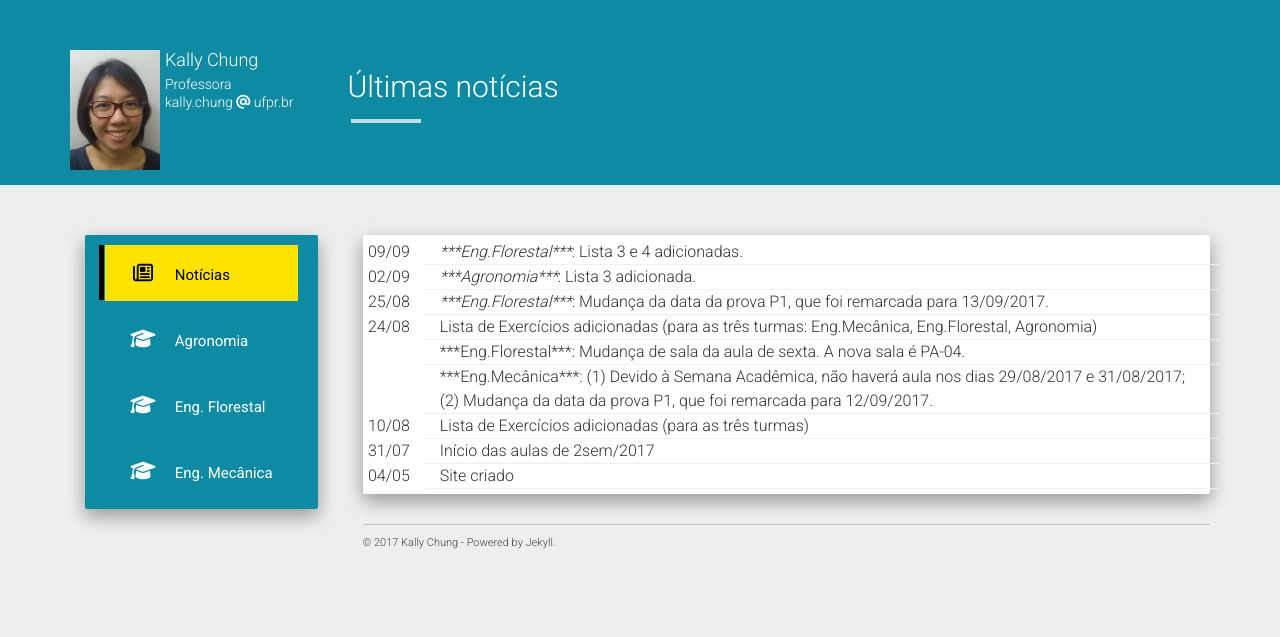
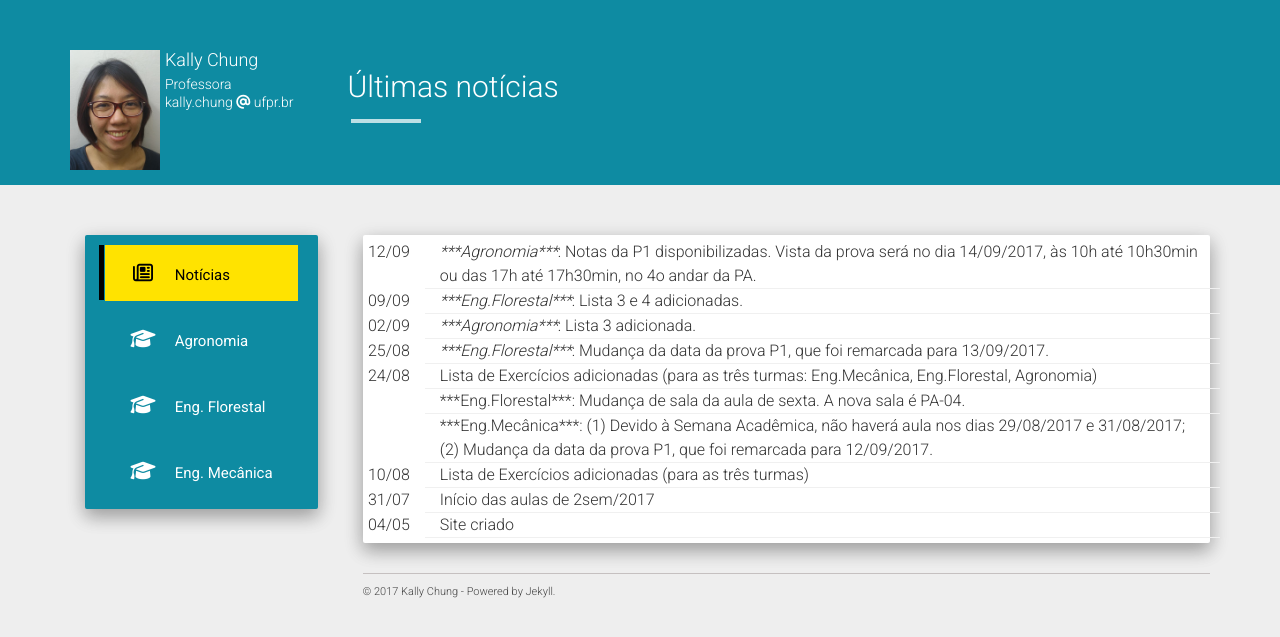
Before and after one commit to chunggnuhc/chunggnuhc.github.io, a Jekyll site: the page built from index.html, in a window 1280 px wide. Shown: the top 637 px of the page. Built offline with Jekyll 4.4.1, drawn with Linux system fonts in a browser that asks for light colours; nearby versions of some CDN libraries.

Commit message:
Update para Agronomia (Nota P1, vista da prova)

```diff
--- a/_data/noticias.yml
+++ b/_data/noticias.yml
@@ -1,3 +1,5 @@
+- data: 2017-09-12
+  noticia: "<i>***Agronomia***</i>: Notas da P1 disponibilizadas. Vista da prova será no dia 14/09/2017, às 10h até 10h30min ou das 17h até 17h30min, no 4o andar da PA."
 - data: 2017-09-09
   noticia: "<i>***Eng.Florestal***</i>: Lista 3 e 4 adicionadas."
 - data: 2017-09-02
```
